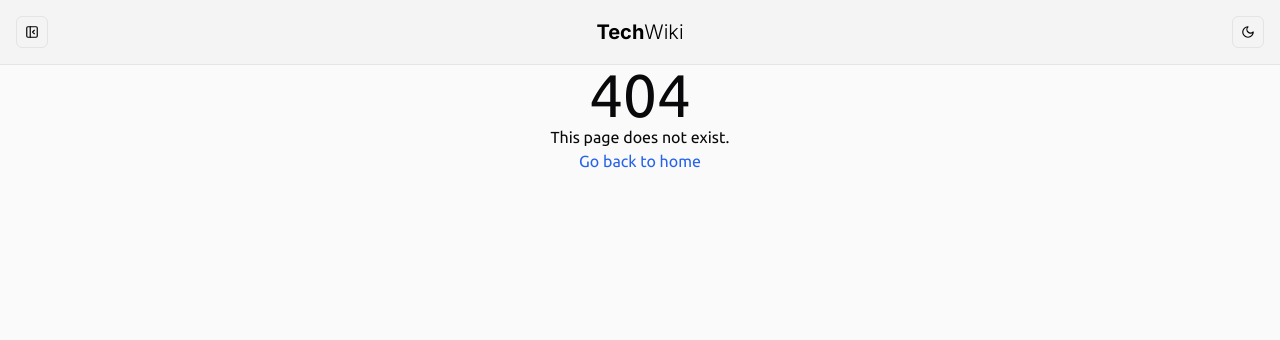
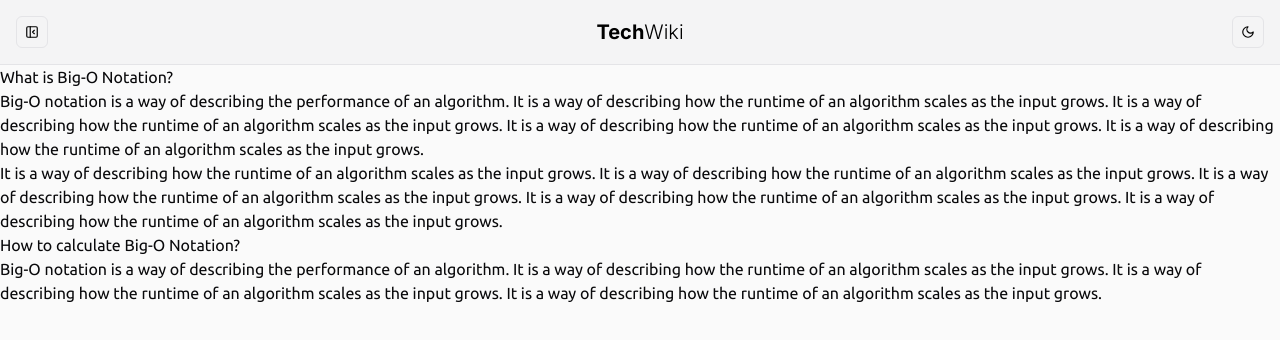
Before and after one commit to gelzinn/techwiki, a Next.js app: page /content/big-o-notation in a window 1280 px wide. Before the commit this address had no page. Shown: the top 340 px of the page. Built offline with nearby package versions, Linux system fonts and the light colour scheme.

Commit message:
post: add Big-O Notation

```diff
--- /dev/null
+++ b/app/content/big-o-notation/page.mdx
@@ -0,0 +1,24 @@
+---
+title: Why use Big-O Notation?
+description: What is Big-O Notation and how to calculate it?
+thumbnail: https://i.ytimg.com/vi/Q_1M2JaijjQ/maxresdefault.jpg
+date: 2023-12-27T10:54:47.000Z
+categories:
+  - algorithm
+  - big-o
+  - notation
+  - science
+  - computer-science
+authors:
+  - gelzinn
+---
+
+## What is Big-O Notation?
+
+Big-O notation is a way of describing the performance of an algorithm. It is a way of describing how the runtime of an algorithm scales as the input grows. It is a way of describing how the runtime of an algorithm scales as the input grows. It is a way of describing how the runtime of an algorithm scales as the input grows. It is a way of describing how the runtime of an algorithm scales as the input grows.
+
+It is a way of describing how the runtime of an algorithm scales as the input grows. It is a way of describing how the runtime of an algorithm scales as the input grows. It is a way of describing how the runtime of an algorithm scales as the input grows. It is a way of describing how the runtime of an algorithm scales as the input grows. It is a way of describing how the runtime of an algorithm scales as the input grows.
+
+## How to calculate Big-O Notation?
+
+Big-O notation is a way of describing the performance of an algorithm. It is a way of describing how the runtime of an algorithm scales as the input grows. It is a way of describing how the runtime of an algorithm scales as the input grows. It is a way of describing how the runtime of an algorithm scales as the input grows.
```
